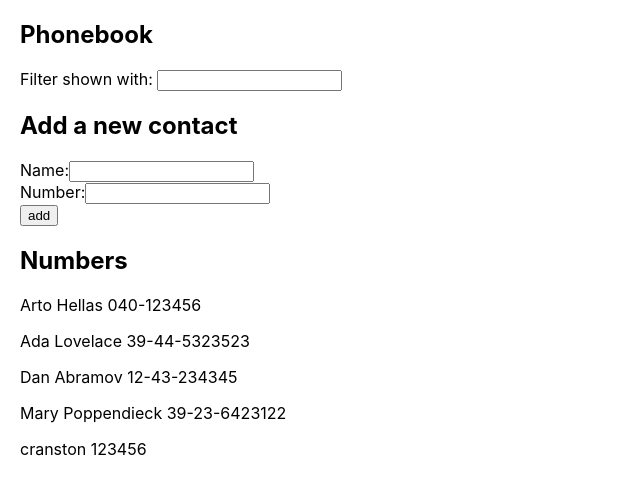
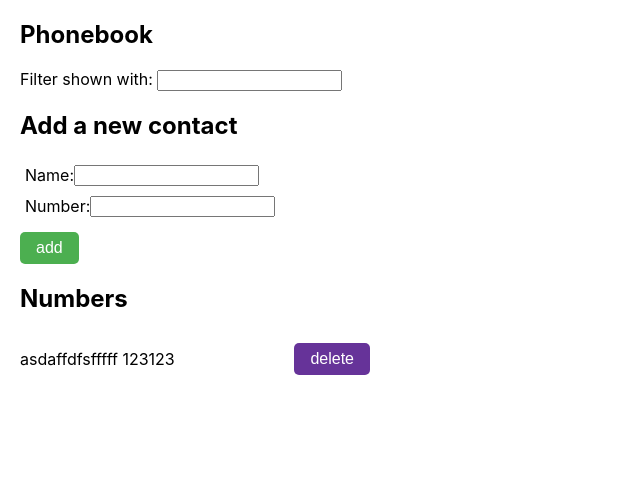
Before and after one commit to Taylor-Griffin/phonebook, a React (Create React App) app: page / in a window 1280 px wide. Shown: the top 494 px of the page, without its empty margins (0-640 px from the left). Built offline with nearby package versions, Linux system fonts and the light colour scheme; data requests are answered from the project's data file; the HTML template or start-up script is replaced by a standard one.

Commit message:
complete step9

```diff
--- a/db.json
+++ b/db.json
@@ -1,29 +1,9 @@
 {
   "persons": [
     {
-      "name": "Arto Hellas",
-      "number": "040-123456",
-      "id": 1
-    },
-    {
-      "name": "Ada Lovelace",
-      "number": "39-44-5323523",
-      "id": 2
-    },
-    {
-      "name": "Dan Abramov",
-      "number": "12-43-234345",
-      "id": 3
-    },
-    {
-      "name": "Mary Poppendieck",
-      "number": "39-23-6423122",
-      "id": 4
-    },
-    {
-      "name": "cranston",
-      "number": "123456",
-      "id": 5
+      "name": "asdaffdfsfffff",
+      "number": "123123",
+      "id": 31
     }
   ]
 }
--- a/src/App.js
+++ b/src/App.js
@@ -3,7 +3,7 @@ import { useState, useEffect } from 'react';
 import Filter from './components/Filter';
 import PersonForm from './components/PersonForm';
 import Persons from './components/Persons';
-import create from './services/phoneServices';
+import { create } from './services/phoneServices';
 const App = () => {
   const [persons, setPersons] = useState([]);
   const [filteredName, setFilteredName] = useState('');
@@ -38,15 +38,32 @@ const App = () => {
       setPersons(persons.concat(response.data));
     });
 
-    // setPersons([
-    //   ...persons,
-    //   {
-    //     name: newName,
-    //     number: newNumber,
-    //   },
-    // ]);
+    setPersons([
+      ...persons,
+      {
+        name: newName,
+        number: newNumber,
+      },
+    ]);
     setNewName('');
     setNewNumber('');
+  };
+
+  const deletePerson = (e) => {
+    let personId = e.target.previousElementSibling.getAttribute('data-id');
+    const personName =
+      e.target.previousElementSibling.getAttribute('data-name');
+    try {
+      axios.delete(`http://localhost:3001/persons/${personId}`);
+    } catch (err) {
+      console.log(err);
+    }
+    if (window.confirm(`Delete ${personName} ?`)) {
+      const filteredPersons = persons.filter((person) => {
+        return person.id !== +personId;
+      });
+      setPersons(filteredPersons);
+    }
   };
 
   return (
@@ -63,7 +80,11 @@ const App = () => {
       />
 
       <h2>Numbers</h2>
-      <Persons filteredName={filteredName} persons={persons} />
+      <Persons
+        filteredName={filteredName}
+        deletePerson={deletePerson}
+        persons={persons}
+      />
     </div>
   );
 };
--- a/src/components/PersonForm.js
+++ b/src/components/PersonForm.js
@@ -2,10 +2,10 @@ import React from 'react';
 
 const PersonForm = ({ handleSubmit, handleChange, newName, newNumber }) => {
   return (
-    <div>
+    <>
       {' '}
       <form onSubmit={handleSubmit}>
-        <div>
+        <div className="flex-input">
           <label htmlFor="name">Name:</label>
           <input
             type="text"
@@ -13,17 +13,22 @@ const PersonForm = ({ handleSubmit, handleChange, newName, newNumber }) => {
             onChange={handleChange}
             value={newName}
           />
-          <div>
-            <label htmlFor="number">Number:</label>
+        </div>
+        <div className="flex-input">
+          <label htmlFor="number" maxLength="10">
+            Number:
+          </label>
 
-            <input type="text" onChange={handleChange} value={newNumber} />
-          </div>
+          <input type="text" onChange={handleChange} value={newNumber} />
         </div>
+
         <div>
-          <button type="submit">add</button>
+          <button type="submit" className="button">
+            add
+          </button>
         </div>
       </form>
-    </div>
+    </>
   );
 };
 
--- a/src/components/Persons.js
+++ b/src/components/Persons.js
@@ -1,6 +1,6 @@
 import React from 'react';
 
-const Persons = ({ filteredName, persons }) => {
+const Persons = ({ filteredName, persons, deletePerson }) => {
   return (
     <div>
       {filteredName.length
@@ -11,14 +11,22 @@ const Persons = ({ filteredName, persons }) => {
                 .includes(filteredName.toLocaleLowerCase())
             )
             .map((person) => (
-              <p key={person.name}>
+              <div key={person.id}>
+                <p>
+                  {person.name} {person.number}
+                </p>
+                <button>delete</button>
+              </div>
+            ))
+        : persons.map((person) => (
+            <div key={person.id} className="flex">
+              <p data-id={person.id} data-name={person.name}>
                 {person.name} {person.number}
               </p>
-            ))
-        : persons.map((person) => (
-            <p key={person.name}>
-              {person.name} {person.number}
-            </p>
+              <button className="button delete" onClick={deletePerson}>
+                delete
+              </button>
+            </div>
           ))}
     </div>
   );
--- a/src/index.css
+++ b/src/index.css
@@ -11,3 +11,35 @@ body {
     font-family: source-code-pro, Menlo, Monaco, Consolas, 'Courier New',
       monospace;
   }
+
+  .flex{
+    display: flex;
+    align-items: center;
+    justify-content: space-between;
+    width: 350px;
+  }
+
+  .flex-input{
+    display: flex;
+    align-items: center;
+    justify-content: space-between;
+    width: 230px;
+    padding: 5px;
+  }
+
+  .button {
+    background-color: #4CAF50; /* Green */
+    border: none;
+    border-radius: 5px;
+    color: white;
+    padding: 7px 16px;
+    text-align: center;
+    text-decoration: none;
+    display: inline-block;
+    font-size: 16px;
+    margin-top: 10px;
+  }
+  .delete{
+    margin-top: 0;
+    background-color: rebeccapurple;
+  }
--- a/src/services/phoneServices.js
+++ b/src/services/phoneServices.js
@@ -1,8 +1,13 @@
 import axios from 'axios';
 const baseUrl = 'http://localhost:3001/persons';
 
-const create = (newObject) => {
-  return axios.post(baseUrl, newObject);
+export const create = (newObject) => {
+  const request = axios.post(baseUrl, newObject);
+  return request.then((response) => response.data);
 };
 
-export default create;
+// export const remove = (id) => {
+//   console.log(id);
+//   const request = axios.delete(`${baseUrl}/${id}`);
+//   return request.then((response) => response.data);
+// };
```
